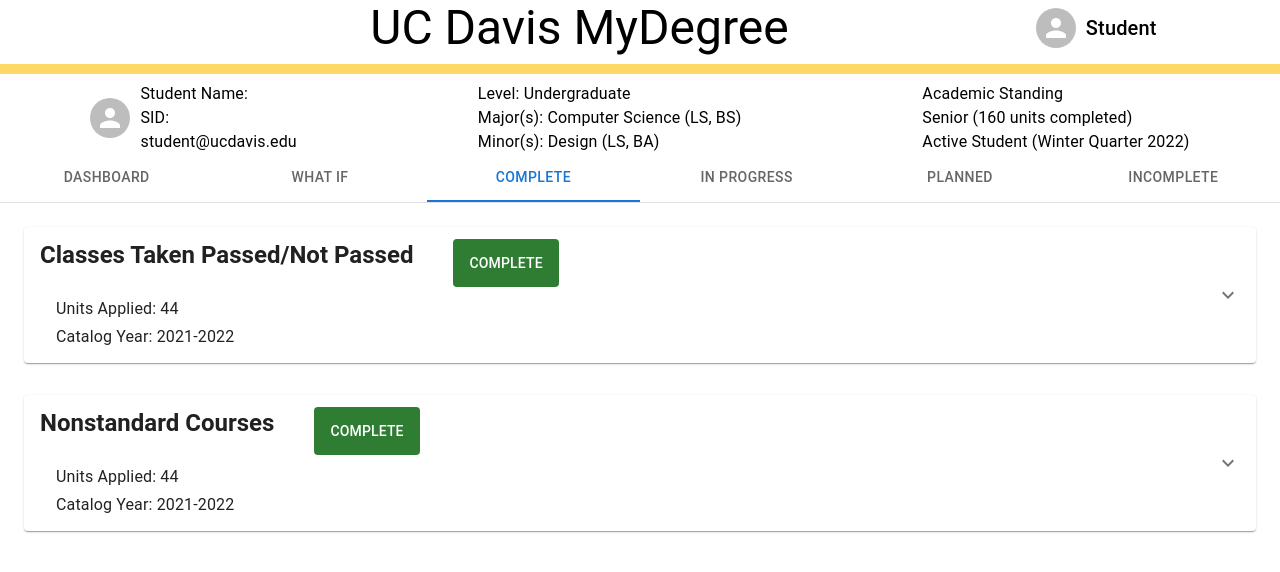
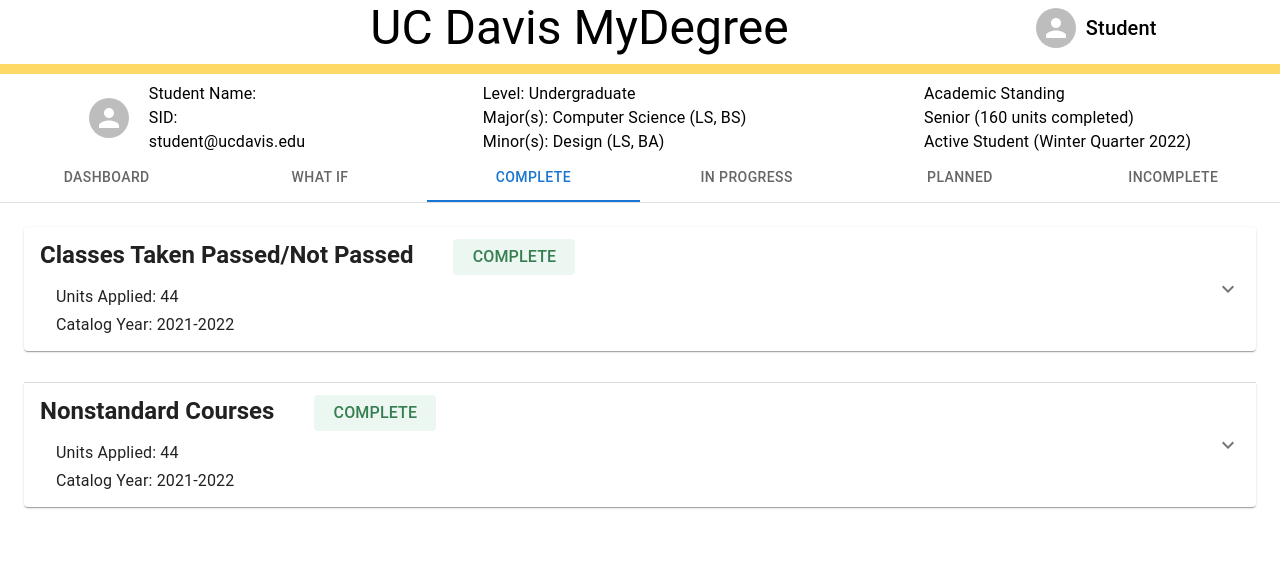
Before and after one commit to tomli380576/ecs164-final, a React (Vite) app: page / in a window 1280 px wide. Both pictures are taken after a click on the tab "COMPLETE". Shown: the top 572 px of the page. Built offline with nearby package versions, Linux system fonts and the light colour scheme.

Commit message:
abstract complete status text into its own component

```diff
--- a/src/Major.tsx
+++ b/src/Major.tsx
@@ -6,33 +6,11 @@
 import ExpandMoreIcon from '@mui/icons-material/ExpandMore';
 import Stack from '@mui/material/Stack';
 import Divider from '@mui/material/Divider';
-import { styled } from '@mui/material/styles';
 import CircleOutlinedIcon from '@mui/icons-material/CircleOutlined';
-
-
-
-
-const Div = styled('div')({
-  background: 'rgba(246, 199, 197, 0.14);',
-  border: 0,
-  borderRadius: 4,
-  color: '#D42827',
-  padding: '6px 6px 6px 20px',
-  width: '110px',
-  height: '24px',
-  fontWeight: 500
-});
-
-const Whole = styled('div')({
-  border: 0,
-  borderRadius: 5,
-  width: '100%',
-})
+import { CompletionStatus } from './Requirement';
 
 export const Major: React.FC = () => {
   return (
-    <Whole>
-    <div>
     <Accordion>
       <AccordionSummary
         expandIcon={<ExpandMoreIcon />}
@@ -50,8 +28,8 @@
             justifyContent="space-between"
             spacing={5}
           >
-              <Typography variant="h5" style={{ fontWeight: 600}}>Major in Computer Science, BS</Typography>
-              <Div>{"INCOMPLETE"}</Div>
+            <Typography variant="h5" style={{ fontWeight: 600 }}>Major in Computer Science, BS</Typography>
+            <CompletionStatus complete={false} />
           </Stack>
           <div>
             <Typography variant="subtitle1" ml={2}>Units Required:</Typography>
@@ -65,19 +43,15 @@
         <Stack
           divider={<Divider orientation="horizontal" flexItem />}
         >
+          <Stack direction="row">
             <Stack
               direction="row"
-          >
-            <Stack
-                direction="row"
-                // divider={<Divider orientation="horizontal" flexItem />}
-                ml={60}
               spacing={20}
             >
-              <Typography style={{ fontWeight: 600}}>
+              <Typography style={{ fontWeight: 600 }}>
                 Course
               </Typography>
-              <Typography style={{ fontWeight: 600}}>
+              <Typography style={{ fontWeight: 600 }}>
                 Title
               </Typography>
             </Stack>
@@ -87,23 +61,25 @@
               spacing={10}
               ml={40}
             >
-              <Typography style={{ fontWeight: 600}}>
+              <Typography style={{ fontWeight: 600 }}>
                 Grade
               </Typography>
-              <Typography style={{ fontWeight: 600}}>
+              <Typography style={{ fontWeight: 600 }}>
                 Units
               </Typography>
-              <Typography style={{ fontWeight: 600}}>
+              <Typography style={{ fontWeight: 600 }}>
                 Terms
               </Typography>
             </Stack>
           </Stack>
+
           <Stack
             direction="row"
             mt={3}
             spacing={2}
           >
-            <CircleOutlinedIcon style={{ fill: "#D42827"}} fontSize="small"/>
+
+            <CircleOutlinedIcon style={{ fill: "#D42827" }} fontSize="small" />
             <Typography>Computer Science Electives</Typography>
             <Stack
               direction="column"
@@ -112,25 +88,24 @@
               width={914}
               pl={28}
             >
-              <Typography style={{ fontWeight: 600}}>ECS XXX</Typography>
-              <Typography style={{ fontWeight: 600}}>ECS XXX</Typography>
+
+              <Typography style={{ fontWeight: 600 }}>ECS XXX</Typography>
+              <Typography style={{ fontWeight: 600 }}>ECS XXX</Typography>
+
               <Stack>
-                <Typography style={{ fontWeight: 600}}>Still Needed: 6 Units From Either</Typography>
-                <Typography style={{ fontWeight: 600}} sx={{ ml: 13}}>- ECS 120 : 189, 193A, 193B, 192, or 199</Typography>
-                <Typography style={{ fontWeight: 600}} sx={{ ml: 13}}>- ECN 122</Typography>
-                <Typography style={{ fontWeight: 600}} sx={{ ml: 13}}>- EEC 100, 171, 172, 180A, or 180B</Typography>
-                <Typography style={{ fontWeight: 600}} sx={{ ml: 13}}>- LIN 127 or 177</Typography>
-                <Typography style={{ fontWeight: 600}} sx={{ ml: 13}}>- MAT 100 : 189, except MAT 111</Typography>
-                <Typography style={{ fontWeight: 600}} sx={{ ml: 13}}>- STA 131A, 131B, 141B, or 141C</Typography>
+                <Typography style={{ fontWeight: 600 }}>Still Needed: 6 Units From Either</Typography>
+                <Typography style={{ fontWeight: 600 }} sx={{ ml: 13 }}>- ECS 120 : 189, 193A, 193B, 192, or 199</Typography>
+                <Typography style={{ fontWeight: 600 }} sx={{ ml: 13 }}>- ECN 122</Typography>
+                <Typography style={{ fontWeight: 600 }} sx={{ ml: 13 }}>- EEC 100, 171, 172, 180A, or 180B</Typography>
+                <Typography style={{ fontWeight: 600 }} sx={{ ml: 13 }}>- LIN 127 or 177</Typography>
+                <Typography style={{ fontWeight: 600 }} sx={{ ml: 13 }}>- MAT 100 : 189, except MAT 111</Typography>
+                <Typography style={{ fontWeight: 600 }} sx={{ ml: 13 }}>- STA 131A, 131B, 141B, or 141C</Typography>
               </Stack>
             </Stack>
 
           </Stack>
         </Stack>
-
       </AccordionDetails>
     </Accordion>
-    </div>
-    </Whole>
   );
 }
--- a/src/Nonstandard.tsx
+++ b/src/Nonstandard.tsx
@@ -5,16 +5,15 @@
 import Typography from '@mui/material/Typography';
 import ExpandMoreIcon from '@mui/icons-material/ExpandMore';
 import Stack from '@mui/material/Stack';
-import Divider from '@mui/material/Divider';
 import ListItem from '@mui/material/ListItem';
 import ListItemText from '@mui/material/ListItemText';
 import Alert from '@mui/material/Alert';
+import { CompletionStatus } from './Requirement';
 
 
-export const Nonstandard = () => {
+export const NonStandardCourses = () => {
   return (
-    <div>
-      <Accordion sx={{mb: 2}}>
+    <Accordion sx={{ mb: 2 }}>
       <AccordionSummary
         expandIcon={<ExpandMoreIcon />}
         aria-controls="panel1a-content"
@@ -31,8 +30,8 @@
             justifyContent="space-between"
             spacing={5}
           >
-            <Typography variant="h5" style={{ fontWeight: 600}}>Nonstandard Courses</Typography>
-            <Alert severity="success" variant="filled" icon={false}>COMPLETE</Alert>
+            <Typography variant="h5" style={{ fontWeight: 600 }}>Nonstandard Courses</Typography>
+            <CompletionStatus complete={true} />
           </Stack>
           <div>
             <Typography variant="subtitle1" ml={2}>Units Applied: 44</Typography>
@@ -57,6 +56,5 @@
         </Stack>
       </AccordionDetails>
     </Accordion>
-    </div>
   );
 }
--- a/src/PNP.tsx
+++ b/src/PNP.tsx
@@ -5,11 +5,10 @@
 import Typography from '@mui/material/Typography';
 import ExpandMoreIcon from '@mui/icons-material/ExpandMore';
 import Stack from '@mui/material/Stack';
-import Divider from '@mui/material/Divider';
 import ListItem from '@mui/material/ListItem';
 import ListItemText from '@mui/material/ListItemText';
 import Alert from '@mui/material/Alert';
-
+import { CompletionStatus } from './Requirement';
 
 export const PNP = () => {
   return (
@@ -32,7 +31,7 @@
             spacing={5}
           >
             <Typography variant="h5" style={{ fontWeight: 600}}>Classes Taken Passed/Not Passed</Typography>
-            <Alert severity="success" variant="filled" icon={false}>COMPLETE</Alert>
+            <CompletionStatus complete={true}/>
           </Stack>
           <div>
             <Typography variant="subtitle1" ml={2}>Units Applied: 44</Typography>
--- a/src/QuickLinks.tsx
+++ b/src/QuickLinks.tsx
@@ -1,7 +1,7 @@
 import * as React from 'react';
 import { Tab, Tabs, Stack, Box } from '@mui/material';
 import { PNP } from './PNP';
-import { Nonstandard } from './Nonstandard';
+import { NonStandardCourses } from './Nonstandard';
 import { Major } from './Major';
 import { Requirement } from './Requirement';
 
@@ -56,7 +56,7 @@
       <TabPanel value={currTab} index={2}>
         <Stack direction="column" spacing={2}>
           <PNP />
-          <Nonstandard />
+          <NonStandardCourses />
         </Stack>
       </TabPanel>
 
--- a/src/Requirement.tsx
+++ b/src/Requirement.tsx
@@ -8,30 +8,28 @@
 import Divider from '@mui/material/Divider';
 import { styled } from '@mui/material/styles';
 
-const Div = styled('div')({
-  background: 'rgba(246, 199, 197, 0.14);',
+export const CompletionStatus: React.FC<{complete: boolean}> = props => {
+  const complete = props.complete;
+  const foregroundColor = complete ? "rgba(55, 126, 81, 1)" : 'rgba(195, 58, 50)';
+  const backgroundColor = complete ? 'rgba(236, 247, 242, 1)' : 'rgba(246, 199, 197, 0.3)';
+
+  const StatusComponent = styled('div')({
+    background: backgroundColor,
     border: 0,
     borderRadius: 4,
-  color: '#D42827',
-  padding: '6px 6px 6px 20px',
+    color: foregroundColor,
+    padding: '6px',
     width: '110px',
     height: '24px',
+    textAlign:'center',
     fontWeight: 500
-  // left: '671px',
-  // top: '538px',
-  // position: "absolute"
   });
 
-const Whole = styled('div')({
-  border: 0,
-  borderRadius: 5,
-  width: '1424px',
-})
+  return <StatusComponent> {complete ? 'COMPLETE' : 'INCOMPLETE'} </StatusComponent>
+}
 
 export const Requirement = () => {
   return (
-    <Whole>
-    <div>
     <Accordion>
       <AccordionSummary
         expandIcon={<ExpandMoreIcon />}
@@ -49,9 +47,10 @@
             justifyContent="space-between"
             spacing={5}
           >
-              <Typography variant="h5" style={{ fontWeight: 600}}>University Requirements for Bachelor of Science</Typography>
-              <Div>{"INCOMPLETE"}</Div>
+            <Typography variant="h5" style={{ fontWeight: 600 }}>University Requirements for Bachelor of Science</Typography>
+            <CompletionStatus complete={false} />
           </Stack>
+
           <div>
             <Typography variant="subtitle1" ml={2}>Units Required:</Typography>
             <Typography variant="subtitle1" ml={2}>Units Applied:</Typography>
@@ -81,7 +80,5 @@
 
       </AccordionDetails>
     </Accordion>
-    </div>
-    </Whole>
   );
 }
--- a/src/TitleBar.tsx
+++ b/src/TitleBar.tsx
@@ -16,10 +16,10 @@
         alignItems="center"
       >
         <div></div>
+
         <Typography variant="h3">
           UC Davis MyDegree
         </Typography>
-
 
         <div style={{
           display: 'flex',
@@ -47,7 +47,7 @@
           alignItems: 'center',
           flexWrap: 'wrap',
         }}>
-          <Avatar sx={{ marginRight: "10px" }} />
+          <Avatar sx={{ marginRight: "20px" }} />
           <Typography variant="body1" sx={{ maxWidth: '30%' }}>
             Student&nbsp;Name:<br />
             SID:<br />
```
Lines whose indentation alone changed are shown as unchanged.
